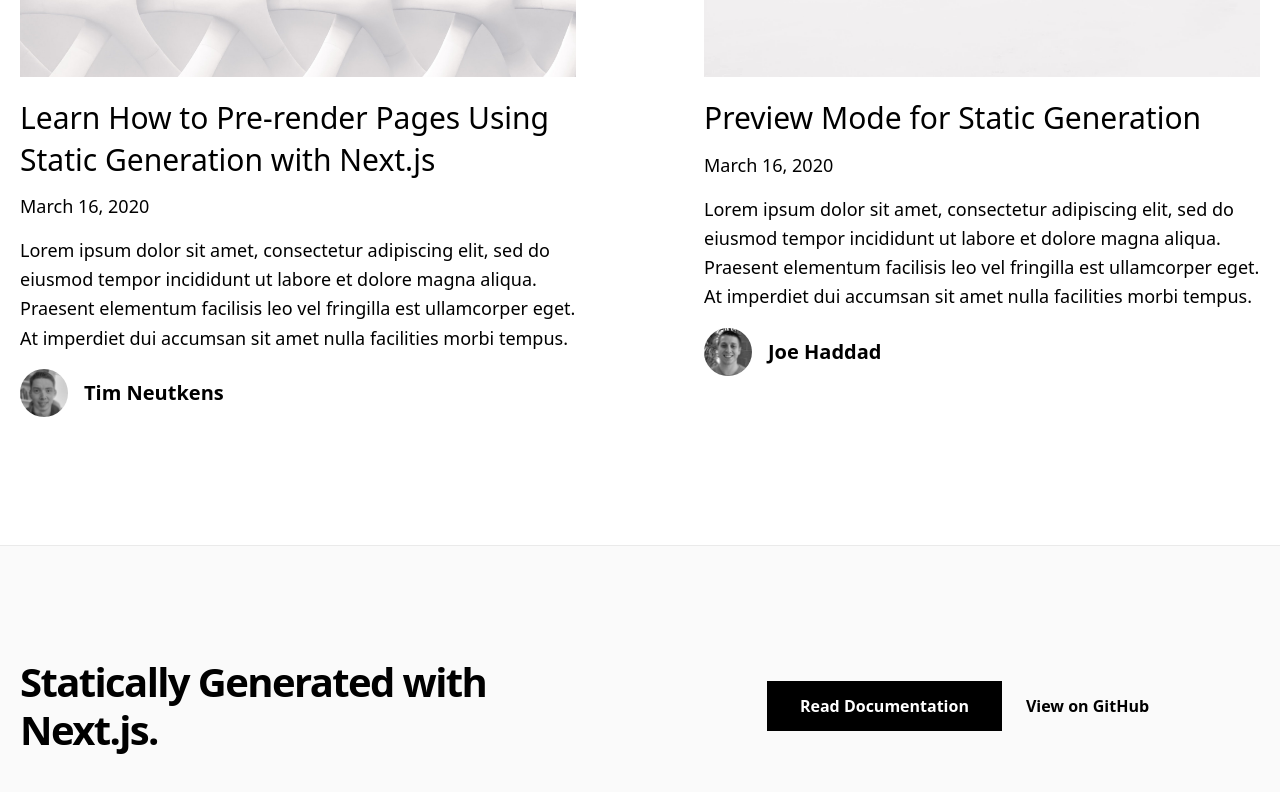
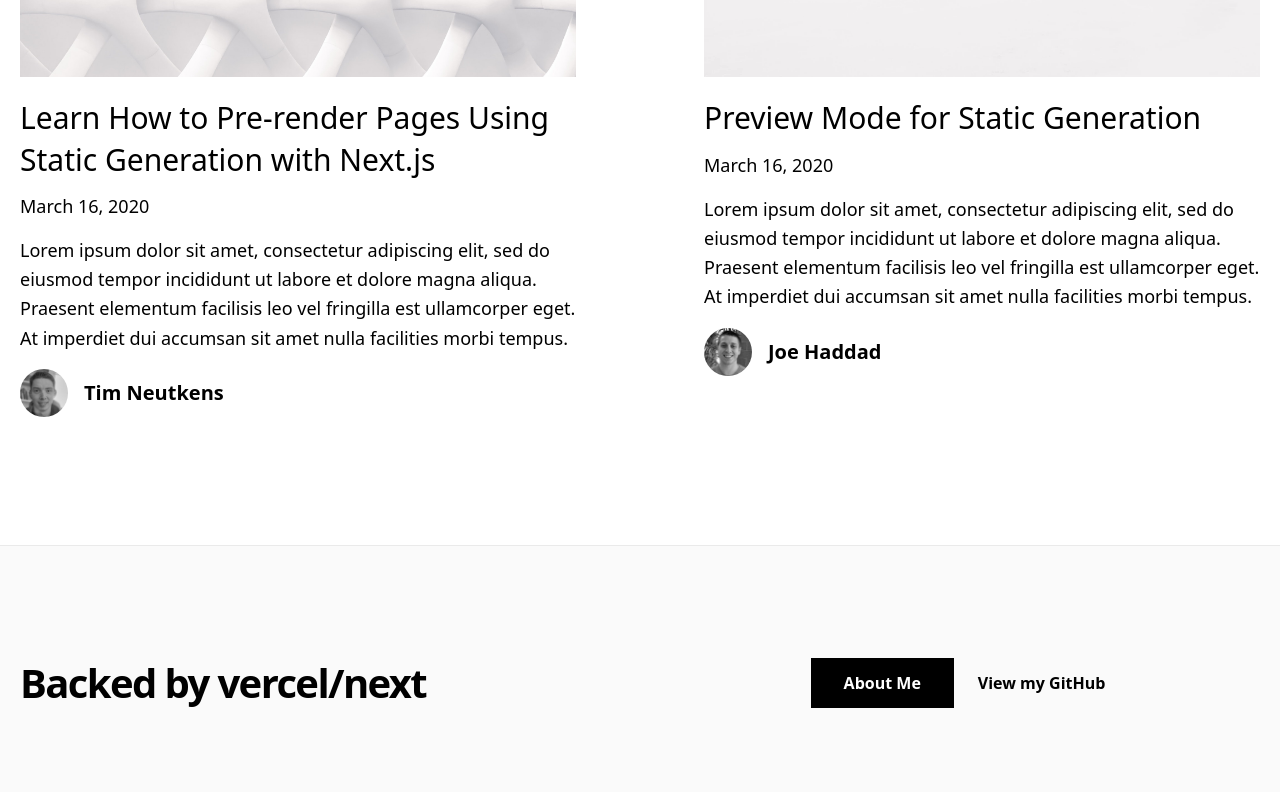
Before and after one commit to phamgiagia/HPblog, a Next.js app: page / in a window 1280 px wide. Shown: the part 1565-2357 px from the top of the page. Built offline with nearby package versions, Linux system fonts and the light colour scheme.

Commit message:
Update footer.js

```diff
--- a/components/footer.js
+++ b/components/footer.js
@@ -7,20 +7,20 @@ export default function Footer() {
       <Container>
         <div className="py-28 flex flex-col lg:flex-row items-center">
           <h3 className="text-4xl lg:text-5xl font-bold tracking-tighter leading-tight text-center lg:text-left mb-10 lg:mb-0 lg:pr-4 lg:w-1/2">
-            Statically Generated with Next.js.
+             Backed by vercel/next
           </h3>
           <div className="flex flex-col lg:flex-row justify-center items-center lg:pl-4 lg:w-1/2">
             <a
-              href="https://nextjs.org/docs/basic-features/pages"
+              href="#!"
               className="mx-3 bg-black hover:bg-white hover:text-black border border-black text-white font-bold py-3 px-12 lg:px-8 duration-200 transition-colors mb-6 lg:mb-0"
             >
-              Read Documentation
+              About Me
             </a>
             <a
-              href={`https://github.com/vercel/next.js/tree/canary/examples/${EXAMPLE_PATH}`}
+              href='#!'
               className="mx-3 font-bold hover:underline"
             >
-              View on GitHub
+              View my GitHub
             </a>
           </div>
         </div>
```
